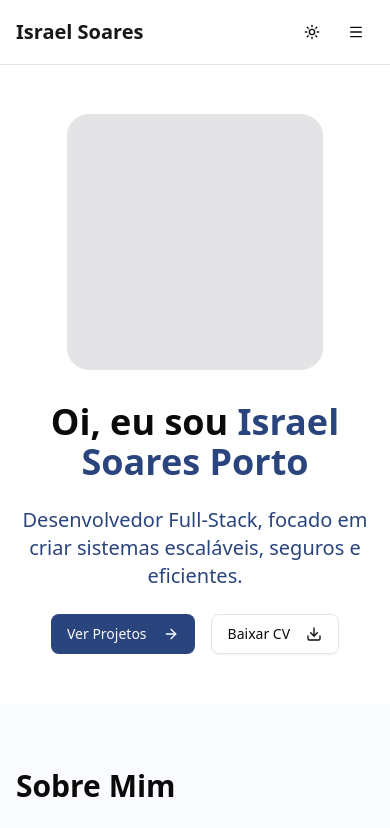
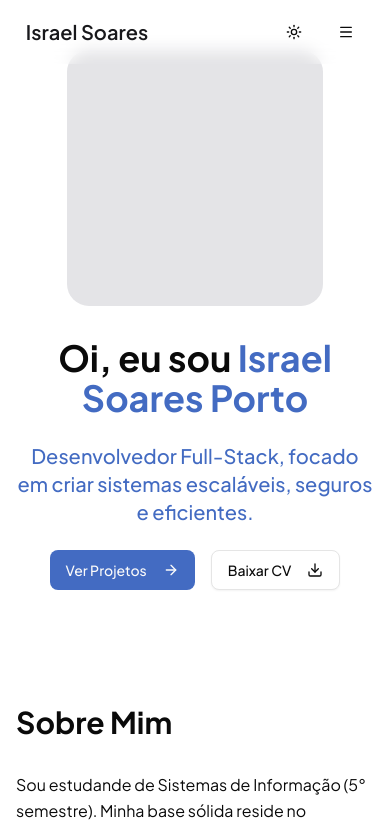
Before and after one commit to Israel-SoaresPorto/portfolio, a Next.js app: page / in a window 390 px wide. Shown: the top 828 px of the page. Built offline with nearby package versions, Linux system fonts and the light colour scheme.

Commit message:
refactor(ui): atualizar estilos e atualizar cabeçalho
- aliterado fundo da página com efeito gradiente, aplicando alteração de estilo do cabeçalho ao rolar a página

```diff
--- a/app/globals.css
+++ b/app/globals.css
@@ -6,10 +6,9 @@
 
 @theme inline {
   --color-background: var(--background);
+  --color-background-gradient-middle: var(--background-gradient-middle);
+  --color-background-gradient-end: var(--background-gradient-end);
   --color-foreground: var(--foreground);
-  --color-background-secondary: var(--background-secondary);
-  --font-sans: var(--font-geist-sans);
-  --font-mono: var(--font-geist-mono);
   --color-sidebar-ring: var(--sidebar-ring);
   --color-sidebar-border: var(--sidebar-border);
   --color-sidebar-accent-foreground: var(--sidebar-accent-foreground);
@@ -46,21 +45,23 @@
   --radius-2xl: calc(var(--radius) + 8px);
   --radius-3xl: calc(var(--radius) + 12px);
   --radius-4xl: calc(var(--radius) + 16px);
+  --breakpoint-xs: 480px;
 }
 
 :root {
   --radius: 0.625rem;
   --background: oklch(1 0 0);
+  --background-gradient-middle: oklch(0.893 0.036 266.706);
+  --background-gradient-end: oklch(0.887 0.051 265.904);
   --foreground: oklch(0.145 0 0);
-  --background-secondary: oklch(0.988 0.006 264.53);
   --card: oklch(1 0 0);
   --card-foreground: oklch(0.145 0 0);
   --popover: oklch(1 0 0);
   --popover-foreground: oklch(0.145 0 0);
-  --primary: oklch(0.399 0.1 263.21);
+  --primary: oklch(0.5431 0.1431 263.73);
   --primary-foreground: oklch(0.985 0 0);
-  --secondary: oklch(0.97 0 0);
-  --secondary-foreground: oklch(0.205 0 0);
+  --secondary: oklch(0.382 0.213 291.63);
+  --secondary-foreground: oklch(1 0 0);
   --muted: oklch(0.97 0 0);
   --muted-foreground: oklch(0.556 0 0);
   --accent: oklch(0.97 0 0);
@@ -86,16 +87,17 @@
 
 .dark {
   --background: oklch(0.145 0 0);
+  --background-gradient-middle: oklch(0.16 0.055 258.67);
+  --background-gradient-end: oklch(0.188 0.065 262.796);
   --foreground: oklch(0.985 0 0);
-  --background-secondary: oklch(0.234 0.006 258.36);
   --card: oklch(0.205 0 0);
   --card-foreground: oklch(0.985 0 0);
   --popover: oklch(0.205 0 0);
   --popover-foreground: oklch(0.985 0 0);
-  --primary: oklch(0.543 0.143 263.73);
-  --primary-foreground: oklch(0.205 0 0);
-  --secondary: oklch(0.269 0 0);
-  --secondary-foreground: oklch(0.985 0 0);
+  --primary: oklch(0.5431 0.1431 263.73);
+  --primary-foreground: oklch(0.985 0 0);
+  --secondary: oklch(0.464 0.26 290.453);
+  --secondary-foreground: oklch(1 0 0);
   --muted: oklch(0.269 0 0);
   --muted-foreground: oklch(0.708 0 0);
   --accent: oklch(0.269 0 0);
--- a/app/layout.tsx
+++ b/app/layout.tsx
@@ -1,16 +1,10 @@
 import type { Metadata } from "next";
-import { Geist, Geist_Mono } from "next/font/google";
+import { Plus_Jakarta_Sans } from "next/font/google";
 import "./globals.css";
 import { Header } from "@/components/header";
 import { ThemeProvider } from "@/components/theme-provider";
 
-const geistSans = Geist({
-  variable: "--font-geist-sans",
-  subsets: ["latin"],
-});
-
-const geistMono = Geist_Mono({
-  variable: "--font-geist-mono",
+const jakarta = Plus_Jakarta_Sans({
   subsets: ["latin"],
 });
 
@@ -27,7 +21,7 @@ export default function RootLayout({
   return (
     <html lang="pt-BR" suppressHydrationWarning>
       <body
-        className={`${geistSans.variable} ${geistMono.variable} antialiased`}
+        className={`${jakarta.className} antialiased`}
       >
         <ThemeProvider
           attribute="class"
--- a/app/page.tsx
+++ b/app/page.tsx
@@ -3,7 +3,7 @@ import { Hero } from "@/components/sections/hero";
 
 export default function Home() {
   return (
-    <main className="min-h-screen flex flex-col items-center justify-center mt-16">
+    <main className="min-h-screen flex flex-col items-center justify-center">
       {/* Home Section */}
       <Hero />
 
--- a/components/header.tsx
+++ b/components/header.tsx
@@ -3,9 +3,10 @@
 import Link from "next/link";
 import { Button } from "@/components/ui/button";
 import { Sun, Moon, Menu, X, Linkedin } from "lucide-react";
-import { useState } from "react";
+import { useEffect, useState } from "react";
 import { useTheme } from "next-themes";
 import { SiGithub as Github } from "@icons-pack/react-simple-icons";
+import { cn } from "@/lib/utils";
 
 const navItems = [
   { href: "#home", label: "Home" },
@@ -17,11 +18,50 @@ const navItems = [
 
 export function Header() {
   const [isMenuOpen, setIsMenuOpen] = useState(false);
+  const [isScrolled, setIsScrolled] = useState(false);
   const { setTheme, theme } = useTheme();
+  const [isDesktop, setIsDesktop] = useState(false);
+
+  useEffect(() => {
+    const handleResize = () => {
+      setIsDesktop(window.innerWidth >= 1024);
+    };
+
+    handleResize(); // Verificar no carregamento inicial
+    window.addEventListener("resize", handleResize);
+    return () => {
+      window.removeEventListener("resize", handleResize);
+    };
+  }, []);
+
+  useEffect(() => {
+    const handleScroll = () => {
+      setIsScrolled(window.scrollY > 0);
+    };
+
+    window.addEventListener("scroll", handleScroll);
+    return () => {
+      window.removeEventListener("scroll", handleScroll);
+    };
+  }, []);
 
   return (
-    <header className="fixed top-0 left-0 right-0 z-50 border-b border-zinc-200 bg-white/80 backdrop-blur-sm dark:border-zinc-800 dark:bg-zinc-950/80">
-      <div className="container mx-auto flex h-16 items-center justify-between px-4 md:px-6">
+    <header
+      className={cn("fixed top-0 left-0 right-0 z-50 place-items-center", [
+        isMenuOpen && !isDesktop ? "bg-background" : "",
+      ])}
+    >
+      <div
+        className={cn(
+          "w-[95%] flex h-16 items-center justify-between px-4 md:px-6",
+          isScrolled
+            ? "bg-background/70 shadow-md backdrop-blur-md rounded-b-2xl"
+            : "backdrop-blur-sm",
+          isMenuOpen && !isDesktop
+            ? "bg-background rounded-none shadow-none"
+            : "",
+        )}
+      >
         {/* Logo */}
         <Link
           href="#home"
@@ -31,59 +71,46 @@ export function Header() {
         </Link>
 
         {/* Desktop Navigation */}
-        <nav className="hidden items-center gap-2 md:flex">
+        <nav className="hidden items-center gap-8 lg:flex">
           {navItems.map((item) => (
-            <Button key={item.href} variant="ghost" size="sm" asChild>
             <Link
               key={item.href}
               href={item.href}
-                className="text-sm font-medium text-zinc-700 transition-colors hover:text-zinc-900 dark:text-zinc-50 dark:hover:text-zinc-200"
+              className="text-sm font-medium transition-colors hover:text-primary"
             >
               {item.label}
             </Link>
-            </Button>
           ))}
         </nav>
 
         {/* Social Links & Theme Toggle */}
-        <div className="flex items-center gap-2">
-          <Button
-            variant="ghost"
-            size="icon"
-            asChild
-            className="hidden sm:inline-flex"
-          >
+        <div className="flex items-center gap-4">
           <a
             href="https://linkedin.com/in/israel-soares"
             target="_blank"
             rel="noopener noreferrer"
             aria-label="LinkedIn"
+            className="hidden xs:inline-block hover:text-primary"
           >
-              <Linkedin className="h-5 w-5" />
+            <Linkedin className="size-4" />
           </a>
-          </Button>
 
-          <Button
-            variant="ghost"
-            size="icon"
-            asChild
-            className="hidden sm:inline-flex"
-          >
           <a
             href="https://github.com/israel-soares"
             target="_blank"
             rel="noopener noreferrer"
             aria-label="GitHub"
+            className="hidden xs:inline-block hover:text-primary"
           >
-              <Github className="h-5 w-5" />
+            <Github className="size-4" />
           </a>
-          </Button>
 
           <Button
             variant="ghost"
             size="icon"
             onClick={() => setTheme(theme === "dark" ? "light" : "dark")}
             aria-label="Toggle theme"
+            className="hover:text-primary cursor-pointer"
           >
             <Sun className="h-5 w-5 rotate-0 scale-100 transition-all dark:-rotate-90 dark:scale-0" />
             <Moon className="absolute h-5 w-5 rotate-90 scale-0 transition-all dark:rotate-0 dark:scale-100" />
@@ -94,7 +121,7 @@ export function Header() {
           <Button
             variant="ghost"
             size="icon"
-            className="md:hidden"
+            className="lg:hidden hover:text-primary cursor-pointer"
             onClick={() => setIsMenuOpen(!isMenuOpen)}
             aria-label="Toggle menu"
           >
@@ -109,39 +136,38 @@ export function Header() {
 
       {/* Mobile Navigation */}
       {isMenuOpen && (
-        <div className="border-t border-zinc-200 bg-white dark:border-zinc-800 dark:bg-zinc-950 md:hidden">
-          <nav className="container mx-auto flex flex-col gap-4 px-4 py-4">
+        <div className="w-full place-items-center border-t border-zinc-200 bg-background/80 lg:hidden">
+          <nav className="w-[95%] flex flex-col gap-4 px-4 md:px-6 py-4">
             {navItems.map((item) => (
               <Link
                 key={item.href}
                 href={item.href}
-                className="text-sm font-medium text-zinc-700 transition-colors hover:text-zinc-900 dark:text-zinc-400 dark:hover:text-zinc-50"
+                className="text-sm font-medium transition-colors hover:text-primary"
                 onClick={() => setIsMenuOpen(false)}
               >
                 {item.label}
               </Link>
             ))}
-            <div className="flex gap-2 pt-2 sm:hidden">
-              <Button variant="ghost" size="icon" asChild>
+            <div className="flex gap-4 pt-2 sm:hidden">
               <a
                 href="https://linkedin.com/in/israel-soares"
                 target="_blank"
                 rel="noopener noreferrer"
                 aria-label="LinkedIn"
+                className="hover:text-primary"
               >
-                  <Linkedin className="h-5 w-5" />
+                <Linkedin className="size-4" />
               </a>
-              </Button>
-              <Button variant="ghost" size="icon" asChild>
+
               <a
                 href="https://github.com/israel-soares"
                 target="_blank"
                 rel="noopener noreferrer"
                 aria-label="GitHub"
+                className="hover:text-primary"
               >
-                  <Github className="h-5 w-5" />
+                <Github className="size-4" />
               </a>
-              </Button>
             </div>
           </nav>
         </div>
```
Also changed, not shown: 1 other file (tests, documents, lock files or other folders). Lines whose indentation alone changed are shown as unchanged.
